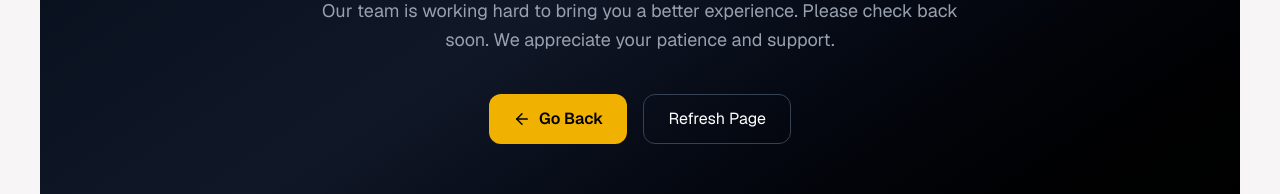
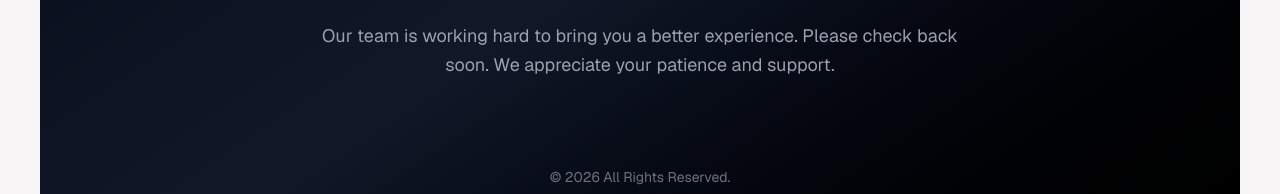
Before and after one commit to hirenrayofficial/moonlight, a Next.js app in the folder moonlightclient/: page / in a window 1280 px wide. Shown: the part 2329-2523 px from the top of the page. Built offline with nearby package versions, Linux system fonts and the light colour scheme; a web font is replaced by a local one.

Commit message:
Update Under.jsx

```diff
--- a/moonlightclient/src/component/home/main/Under.jsx
+++ b/moonlightclient/src/component/home/main/Under.jsx
@@ -30,20 +30,9 @@ const UnderConstruction = () => {
 
         {/* Buttons */}
         <div className="mt-10 flex flex-col sm:flex-row gap-4 justify-center">
-          <button
-            onClick={() => window.history.back()}
-            className="flex items-center justify-center gap-2 px-6 py-3 rounded-xl bg-yellow-500 text-black font-semibold hover:bg-yellow-400 transition"
-          >
-            <ArrowLeft size={18} />
-            Go Back
-          </button>
 
-          <button
-            onClick={() => window.location.reload()}
-            className="px-6 py-3 rounded-xl border border-gray-700 text-white hover:bg-gray-800 transition"
-          >
-            Refresh Page
-          </button>
+
+
         </div>
 
         {/* Footer */}
```
